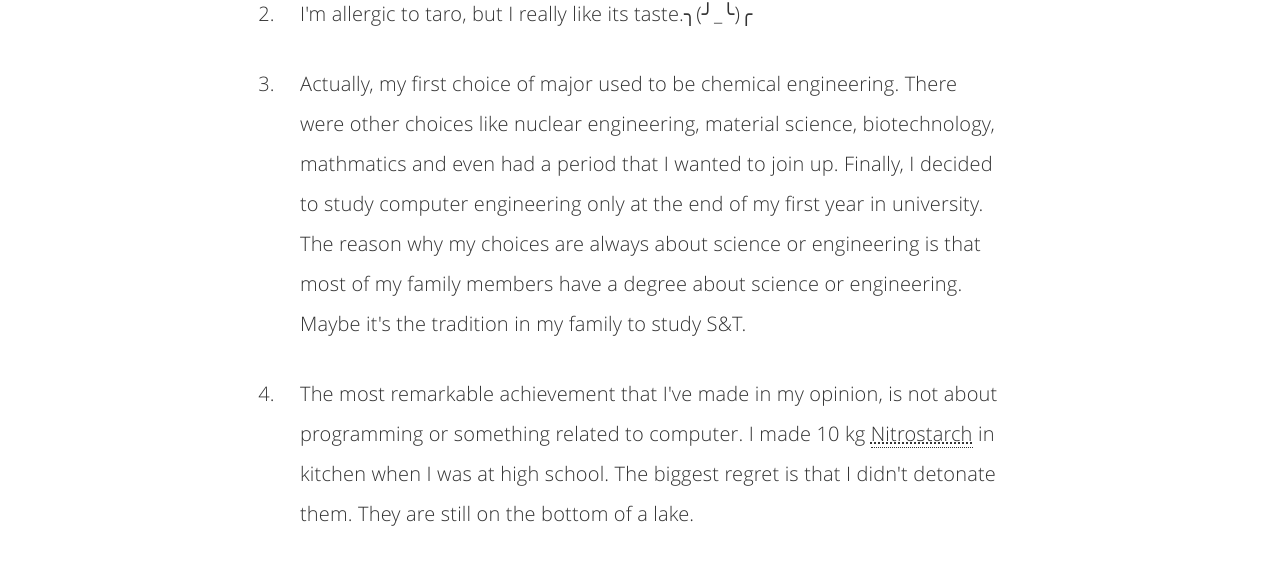
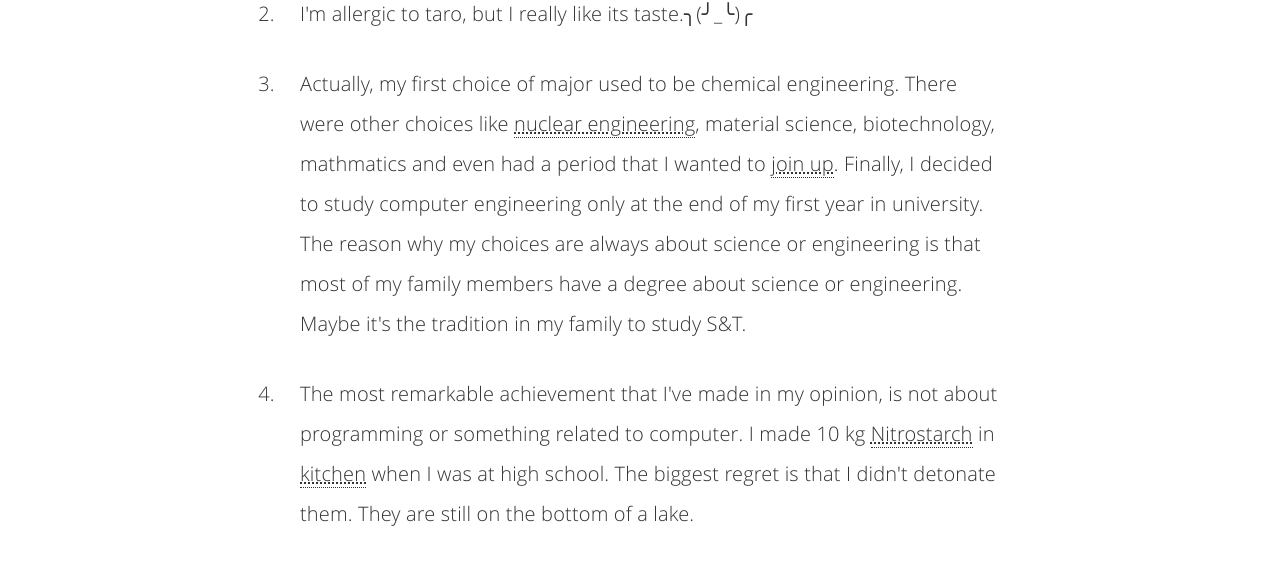
Before and after one commit to az123zx123/personal, a Jekyll site: the page built from about.html, in a window 1280 px wide. Shown: the part 1084-1661 px from the top of the page. Built offline with Jekyll 4.4.1, drawn with Linux system fonts in a browser that asks for light colours; part of the change alters nothing that is shown.

```diff
--- a/about.html
+++ b/about.html
@@ -28,10 +28,10 @@ description: "Some description about Li Xiang..."
 	<li><p>I've lived in three cities:<i>Chongqing</i>, <i>Beijing</i> and <i>HongKong</i>. None of them is my birth place. I've only little memory about my literal
 	hometown. In fact, we refer ChongQing as my actual hometown.</p></li>
 	<li><p>I'm allergic to taro, but I really like its taste.╮(╯_╰)╭ </p></li>
-	<li><p>Actually, my first choice of major used to be chemical engineering. There were other choices like nuclear engineering, material science,
-	biotechnology, mathmatics and even had a period that I wanted to join up. Finally, I decided to study computer engineering only at the end of my first year in university.
+	<li><p>Actually, my first choice of major used to be chemical engineering. There were other choices like <abbr title="Tsinghua nuclear engineering">nuclear engineering</abbr>, material science,
+	biotechnology, mathmatics and even had a period that I wanted to <abbr title="actually, air force">join up</abbr>. Finally, I decided to study computer engineering only at the end of my first year in university.
 	The reason why my choices are always about science or engineering is that most of my family members have a degree about science or engineering.
 	Maybe it's the tradition in my family to study S&T.</p></li>
 	<li><p>The most remarkable achievement that I've made in my opinion, is not about programming or something related to computer. I made 10 kg
-	<abbr title="a kind of explosive">Nitrostarch</abbr> in kitchen when I was at high school. The biggest regret is that I didn't detonate them. They are still on the bottom of a lake.</p></li>
+	<abbr title="a kind of explosive">Nitrostarch</abbr> in <abbr title="very danger for layman, don't try">kitchen</abbr> when I was at high school. The biggest regret is that I didn't detonate them. They are still on the bottom of a lake.</p></li>
 </ol>
```
